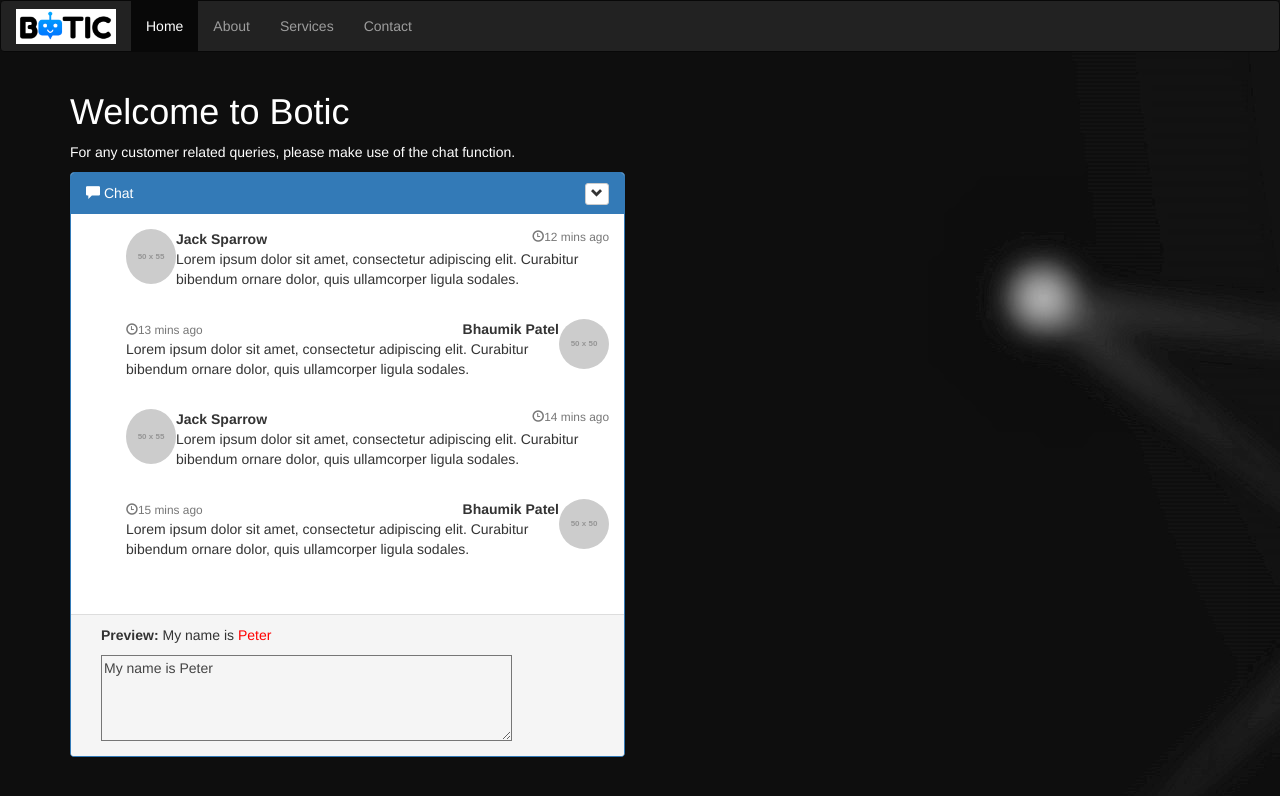
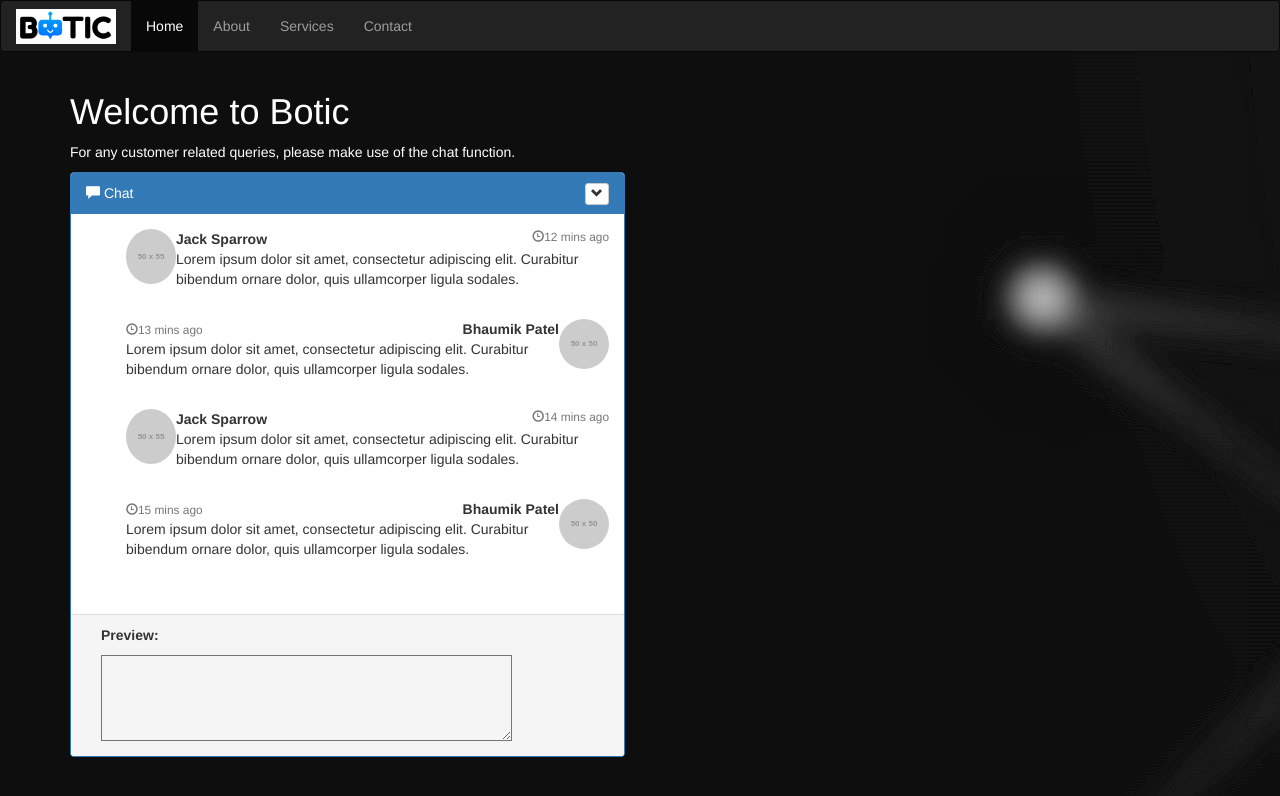
Before and after one commit to cos301-2019-se/Botic, an Angular app in the folder allisn/: page / in a window 1280 px wide. Shown: the top 796 px of the page. Built offline with nearby package versions, Linux system fonts and the light colour scheme; what angular-text-input-highlight would draw is missing.

Commit message:
Expanded array of badWords

```diff
--- a/allisn/package.json
+++ b/allisn/package.json
@@ -20,7 +20,7 @@
     "@angular/platform-browser-dynamic": "~7.2.0",
     "@angular/router": "~7.2.0",
     "angular-text-input-highlight": "^1.4.0",
-    "bootstrap": "^3.3.7",
+    "bootstrap": "^3.4.1",
     "core-js": "^2.5.4",
     "jquery": "^3.4.1",
     "npm": "^6.9.0",
--- a/allisn/src/app/text-scraper/text-scraper.component.ts
+++ b/allisn/src/app/text-scraper/text-scraper.component.ts
@@ -7,14 +7,30 @@ import { Component, OnInit, ViewEncapsulation } from '@angular/core';
 })
 
 export class TextScraperComponent implements OnInit {
-  userInput = "My name is Peter";
+  userInput = "";
   markedText: string;
 
   badWords = [
     "Peter",
-    "IsecretlyLove50cent",
-    "MissesPaws",
-    "12544658795563"
+    "Alicia",
+    "Kyle",
+    "Justin",
+    "Lesego",
+    "Msimanga",
+    "Mulder",
+    "Gaunt",
+    "Grenfell",
+    "Mabe",
+    "13042352",
+    "14283124",
+    "15330967",
+    "16028440",
+    "15055214",
+    "u13042352",
+    "u14283124",
+    "u15330967",
+    "u16028440",
+    "u15055214"
   ];
 
   constructor() { }
```
Also changed, not shown: 1 other file (tests, documents, lock files or other folders).
